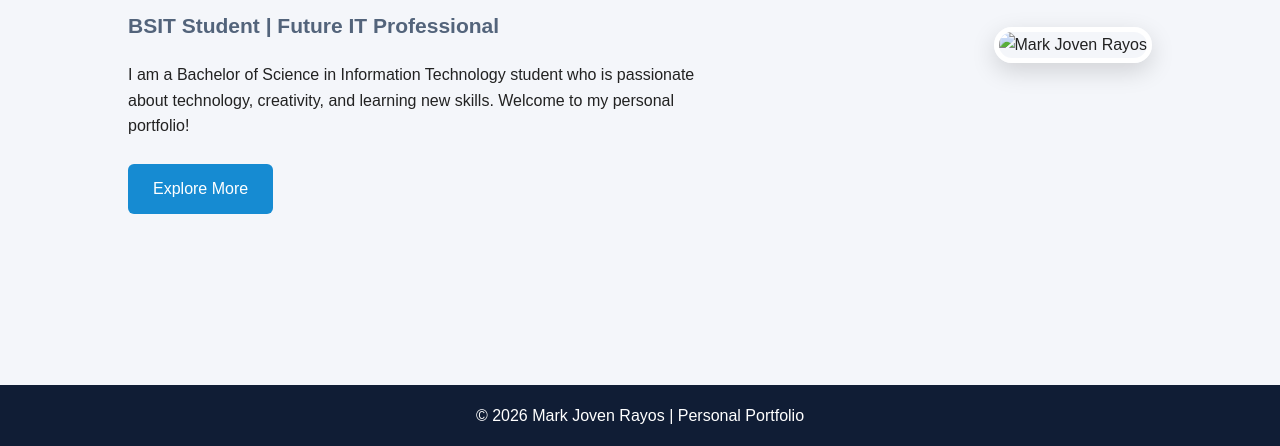
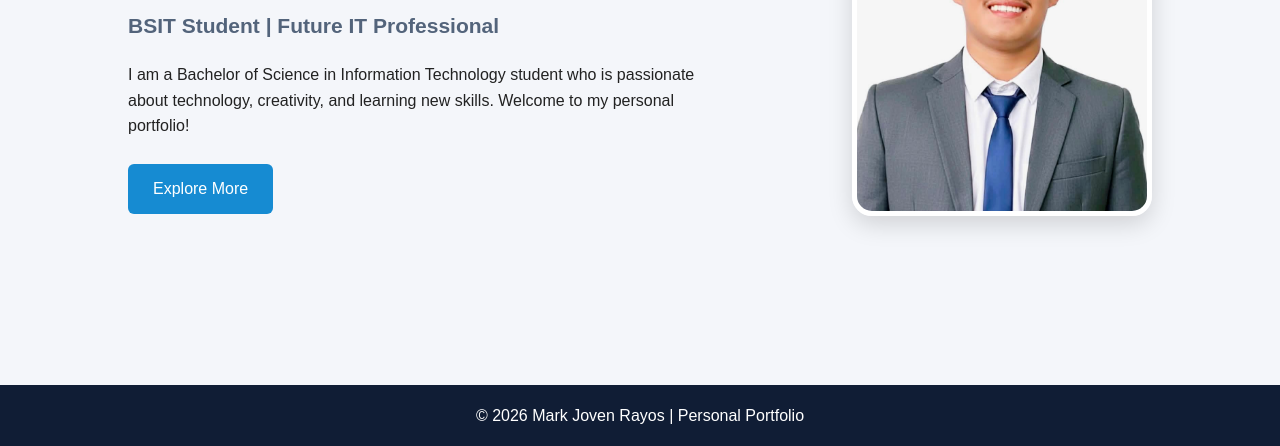
Before and after one commit to jovenrayos33-hash/MarkjovenrayosPortfolio, a plain HTML site: page index.html in a window 1280 px wide. Shown: the part 368-814 px from the top of the page. Drawn offline with Linux system fonts and the light colour scheme.

Commit message:
Update index.html

```diff
--- a/index.html
+++ b/index.html
@@ -41,7 +41,7 @@
     </div>
 
     <div class="hero-image">
-        <img src="images/profile.jpg" alt="Mark Joven Rayos">
+        <img src="profile.jpg" alt="Mark Joven Rayos">
     </div>
 
 </section>
```
